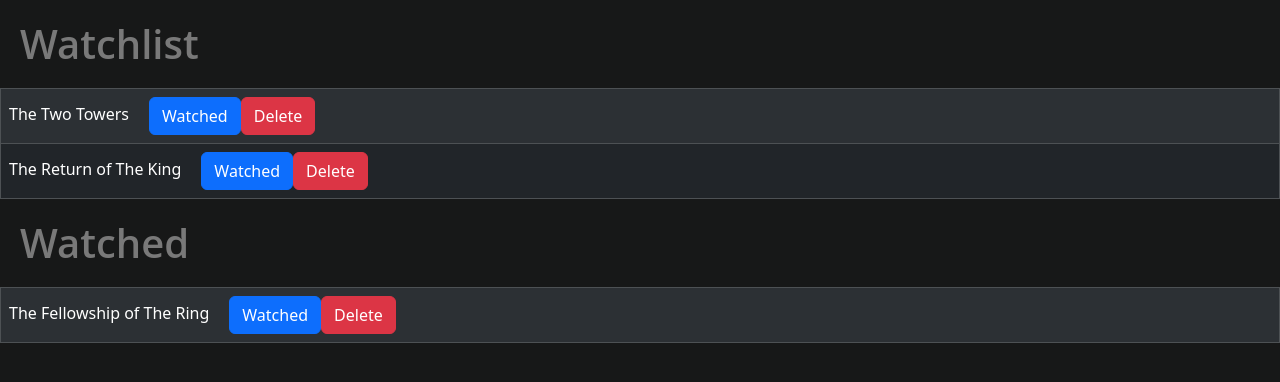
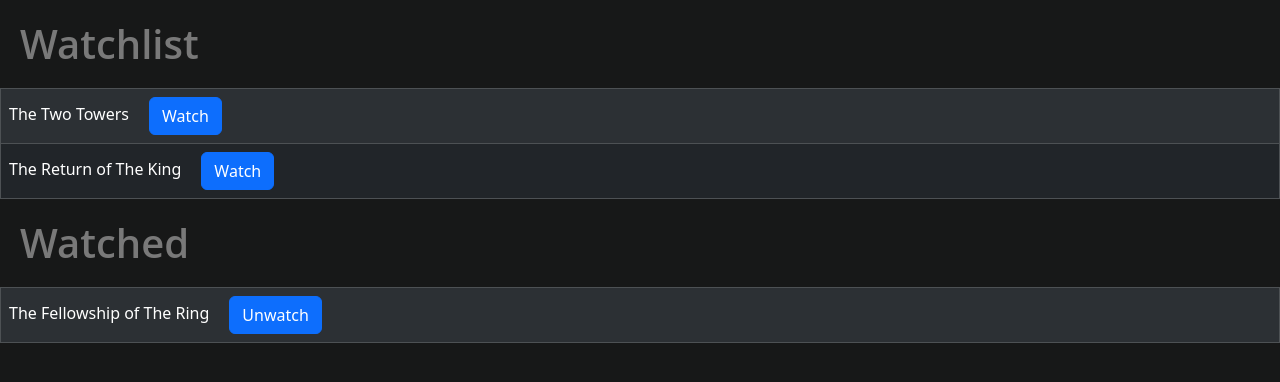
Before and after one commit to Saurontm/MovieWatchlist, a React (Create React App) app: page / in a window 1280 px wide. Shown: the top 382 px of the page. Built offline with nearby package versions, Linux system fonts and the light colour scheme.

Commit message:
change status of movie (watched-unwatch) and move to other list

```diff
--- a/src/components/MovieEntry.js
+++ b/src/components/MovieEntry.js
@@ -1,22 +1,19 @@
 import { Name } from "../styles";
-import { Button } from "react-bootstrap";
+import MovieStatusButton from "./MovieStatusButton";
+import { observer } from "mobx-react-lite";
 
 const MovieEntry = (props) => {
   return (
     <tr>
       <td>
         <Name> {props.movie.name}</Name>
-        <Button variant="primary" className="float-right">
-          Watched
-        </Button>
-        <Button variant="danger" className="float-right">
+        <MovieStatusButton movie={props.movie}></MovieStatusButton>
+        {/* <Button variant="danger" className="float-right">
           Delete
-        </Button>
+        </Button> */}
       </td>
-      {/* <Button variant="primary">Watched</Button> */}
-      {/* <Button variant="danger">Delete</Button> */}
     </tr>
   );
 };
 
-export default MovieEntry;
+export default observer(MovieEntry);
--- /dev/null
+++ b/src/components/MovieStatusButton.js
@@ -0,0 +1,15 @@
+import { Button } from "react-bootstrap";
+import movieStore from "../stores/movieStore";
+import { observer } from "mobx-react-lite";
+const MovieStatusButton = (props) => {
+  const handleUpdate = () => {
+    movieStore.updateWatchStatus(props.movie);
+  };
+  return (
+    <Button variant="primary" className="float-right" onClick={handleUpdate}>
+      {props.movie.watched ? "Unwatch" : "Watch"}
+    </Button>
+  );
+};
+
+export default observer(MovieStatusButton);
--- a/src/components/MovieTable.js
+++ b/src/components/MovieTable.js
@@ -1,6 +1,7 @@
 import { Table } from "react-bootstrap";
 import movieStore from "../stores/movieStore";
 import MovieEntry from "./MovieEntry";
+import { observer } from "mobx-react-lite";
 
 const MovieTable = (props) => {
   const MovieList = movieStore.movies
@@ -18,4 +19,4 @@
   );
 };
 
-export default MovieTable;
+export default observer(MovieTable);
--- a/src/components/WatchedMovies.js
+++ b/src/components/WatchedMovies.js
@@ -1,5 +1,6 @@
 import MovieTable from "./MovieTable";
 import { Title } from "../styles";
+import { observer } from "mobx-react-lite";
 
 const WatchedMovies = () => {
   return (
@@ -10,4 +11,4 @@
   );
 };
 
-export default WatchedMovies;
+export default observer(WatchedMovies);
--- a/src/movies.js
+++ b/src/movies.js
@@ -1,13 +1,16 @@
 const movies = [
   {
+    id: 1,
     name: "The Fellowship of The Ring",
     watched: true,
   },
   {
+    id: 2,
     name: "The Two Towers",
     watched: false,
   },
   {
+    id: 3,
     name: "The Return of The King",
     watched: false,
   },
--- a/src/stores/movieStore.js
+++ b/src/stores/movieStore.js
@@ -8,9 +8,12 @@
     makeAutoObservable(this);
   }
 
+  //function to make movie watched/ unwatched
+  updateWatchStatus = (Updatedmovie) => {
+    const movie = this.movies.find((movie) => movie.id === Updatedmovie.id);
+    movie.watched = !movie.watched;
+  };
   //function to add movie
-
-  //function to make movie watched/ unwatched
 }
 
 const movieStore = new MovieStore();
```
